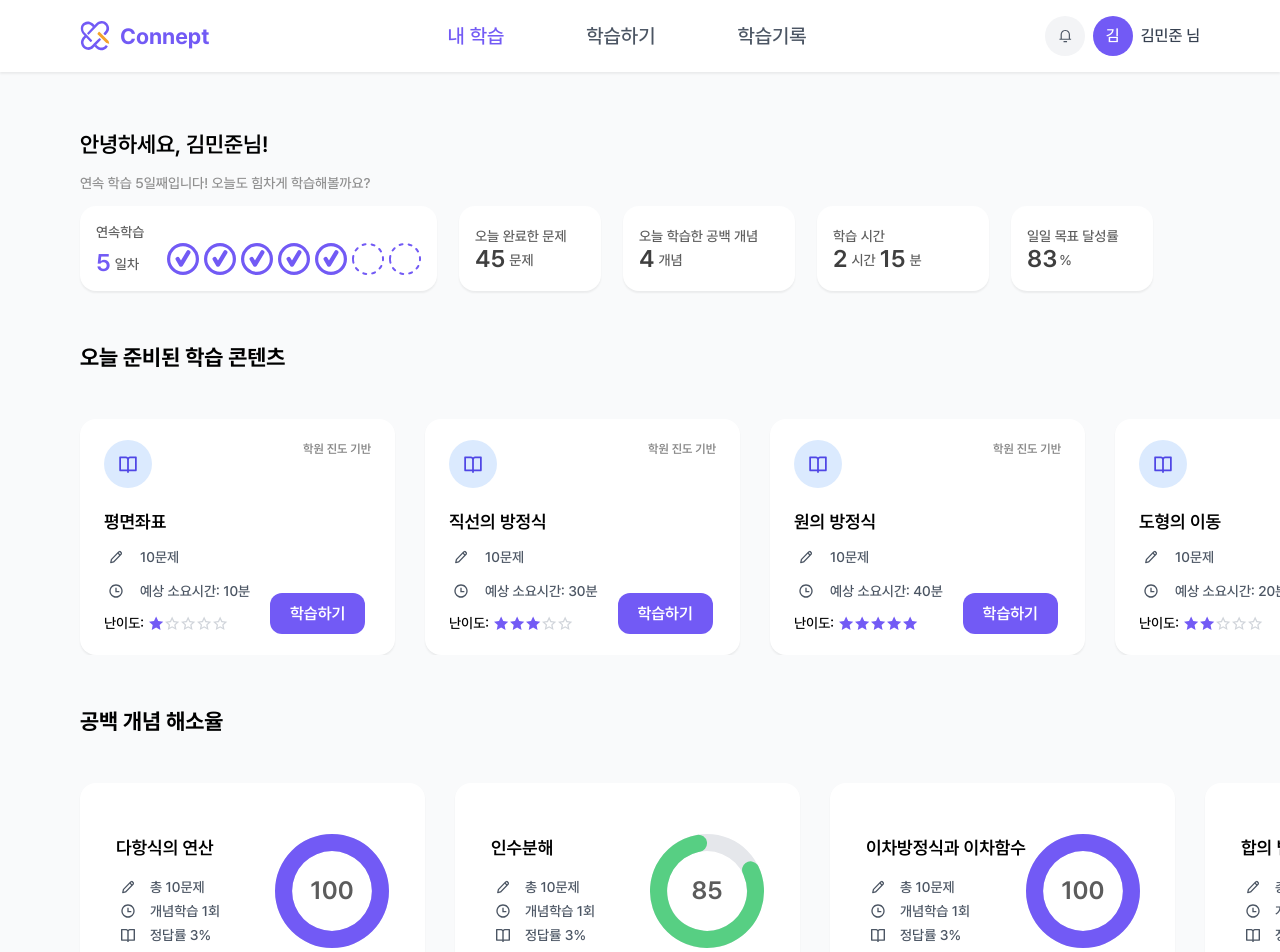
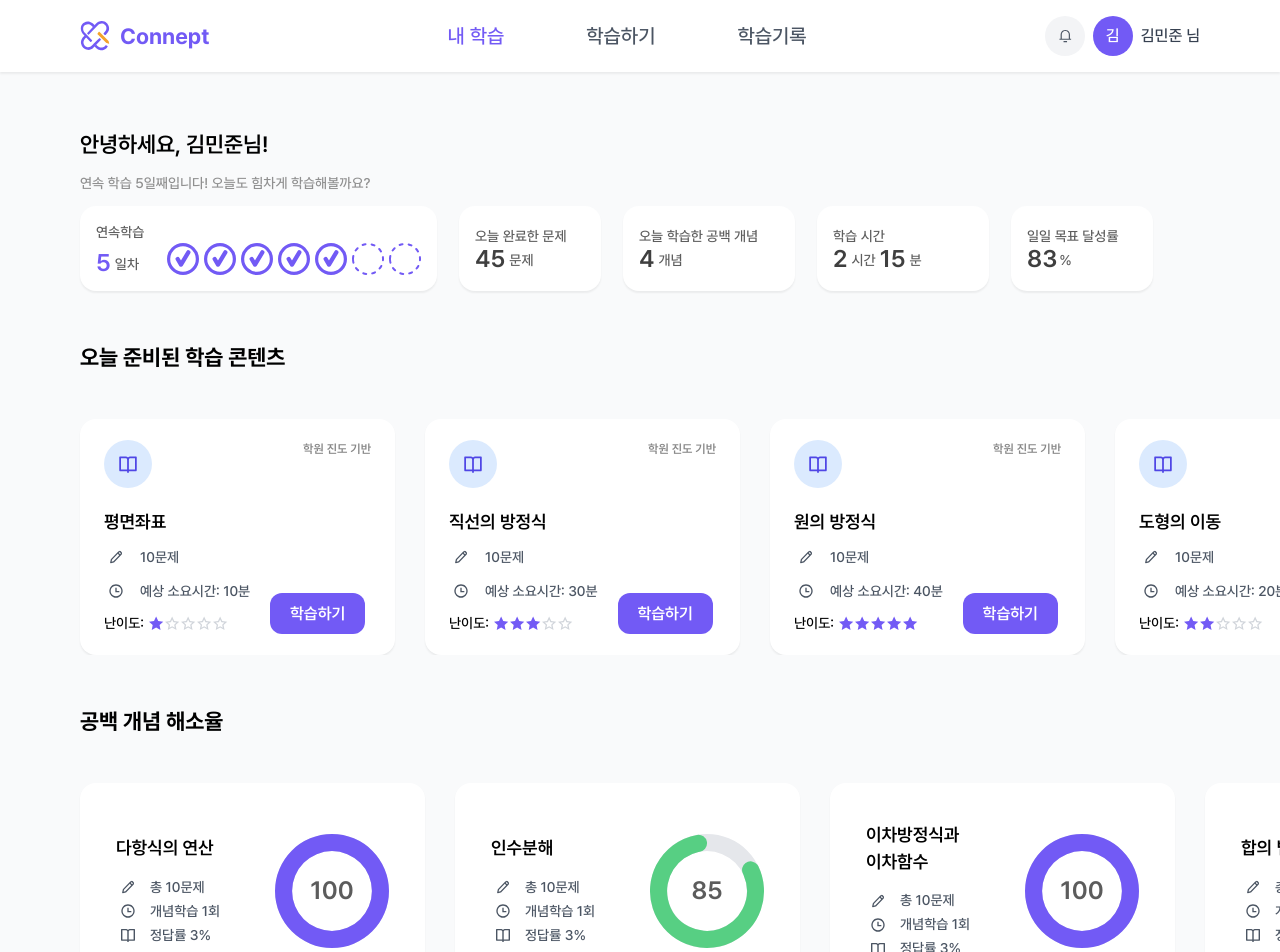
Before and after one commit to chocoboy08/connept, a Next.js app: page /myStudy in a window 1280 px wide. Shown: the top 952 px of the page. Built offline with nearby package versions, Linux system fonts and the light colour scheme.

Commit message:
fix: Text 컴포넌트 wrap 속성 커스텀 기능으로 수정

```diff
--- a/src/components/EmptyContent.tsx
+++ b/src/components/EmptyContent.tsx
@@ -23,7 +23,7 @@ export default function EmptyContent({
     <Box paddingX={36} paddingY={34} width={345}>
       <Flex justify="space-between" align="center">
         <Flex direction="column" gap={14}>
-          <Text as={"h3"} size={18} weight={600}>
+          <Text as={"h3"} size={18} weight={600} wrap="break-spaces">
             {title}
           </Text>
           <Flex direction="column">
--- a/src/components/base/Text.tsx
+++ b/src/components/base/Text.tsx
@@ -6,6 +6,7 @@ interface TextProps extends PropsWithChildren {
   weight?: 400 | 600 | 700;
   color?: string;
   height?: CSSProperties["lineHeight"];
+  wrap?: CSSProperties["whiteSpace"];
 }
 
 export default function Text({
@@ -15,6 +16,7 @@ export default function Text({
   weight = 400,
   color = "#000",
   height,
+  wrap = "nowrap",
 }: TextProps) {
   return (
     <Tag
@@ -24,7 +26,7 @@ export default function Text({
         wordBreak: "keep-all",
         color: color,
         lineHeight: height,
-        whiteSpace: "nowrap",
+        whiteSpace: wrap,
       }}
     >
       {children}
```
